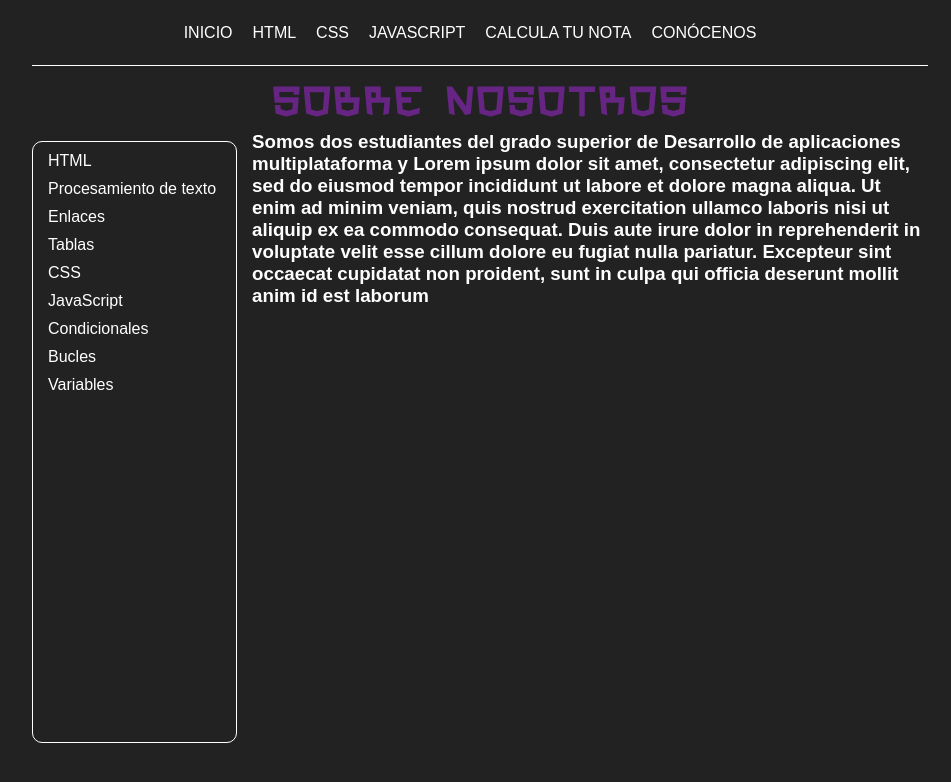
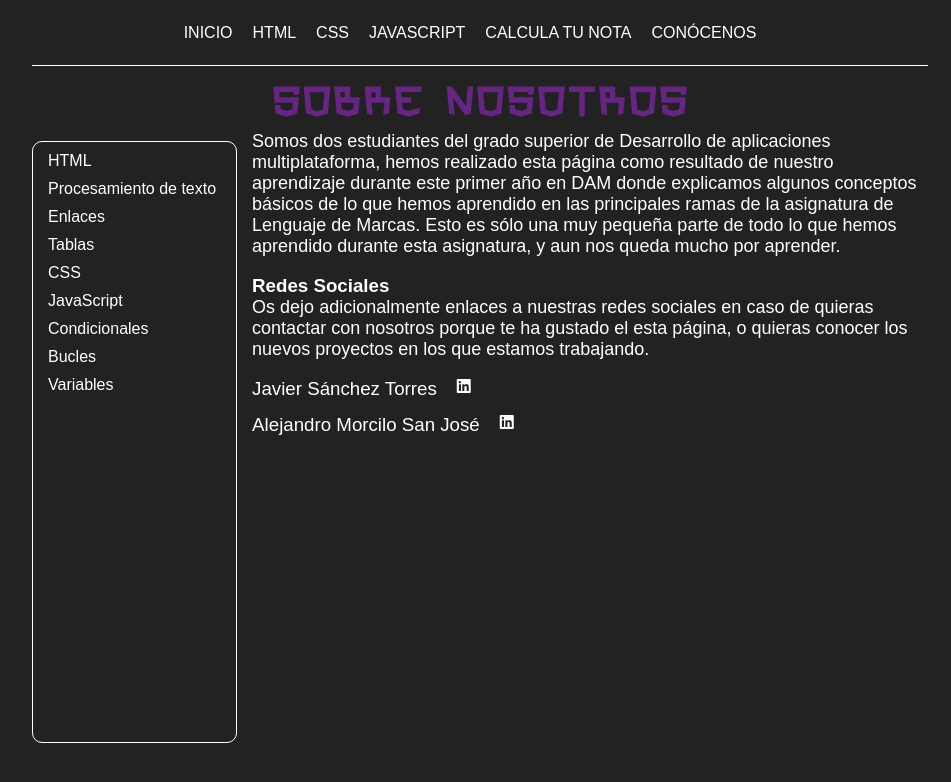
Before and after one commit to Almorsan/almorsan.github.io, a plain HTML site: page conocenos.html in a window 1280 px wide. Shown: the whole page, without its empty margins (160-1111 px from the left). Drawn offline with Linux system fonts and the light colour scheme.

Commit message:
Update conocenos.html

```diff
--- a/conocenos.html
+++ b/conocenos.html
@@ -4,17 +4,17 @@
     <meta charset="UTF-8">
     <meta http-equiv="X-UA-Compatible" content="IE=edge">
     <meta name="viewport" content="width=device-width, initial-scale=1.0">
+    <script src="https://kit.fontawesome.com/2150a313e7.js" crossorigin="anonymous"></script>
     <title>Conócenos</title>
     <link rel="stylesheet" href="style.css">
-     <link rel="icon" type="image/vnd.microsoft.icon" href="./imagenes/favicon2.png">
 </head>
 <body>
     <nav>
         <ul>
             <li><a href="index.html">INICIO</a></li>
-            <li><a href="htmlTexto.html">HTML</a></li> <!--Por defecto, se abre la página de variables-->
+            <li><a href="htmlTexto.html">HTML</a></li>
             <li><a href="paginaCss.html">CSS</a></li>
-            <li><a href="jsVariables.html">JAVASCRIPT</a></li> <!--Por defecto, se abre la página de variables-->
+            <li><a href="jsVariables.html">JAVASCRIPT</a></li>
             <li><a href="notaMedia.html">CALCULA TU NOTA</a></li>
             <li><a href="conocenos.html">CONÓCENOS</li>
         </ul>
@@ -40,52 +40,35 @@
             </div>
 
             <div>
-                <h1>Somos dos estudiantes del grado superior de Desarrollo de aplicaciones multiplataforma y
-                    Lorem ipsum dolor sit amet, consectetur adipiscing elit, sed do eiusmod tempor incididunt
-                    ut labore et dolore magna aliqua. Ut enim ad minim veniam, quis nostrud exercitation ullamco
-                     laboris nisi ut aliquip ex ea commodo consequat. Duis aute irure dolor in reprehenderit in voluptate
-                      velit esse cillum dolore eu fugiat nulla pariatur. Excepteur sint occaecat cupidatat non proident,
-                      sunt in culpa qui officia deserunt mollit anim id est laborum
+                <p>
+                    Somos dos estudiantes del grado superior de Desarrollo de aplicaciones multiplataforma, hemos
+                    realizado esta página como resultado de nuestro aprendizaje durante este primer año en DAM
+                    donde explicamos algunos conceptos básicos de lo que hemos aprendido en las principales ramas
+                    de la asignatura de Lenguaje de Marcas. Esto es sólo una muy pequeña parte de todo lo que
+                    hemos aprendido durante esta asignatura, y aun nos queda mucho por aprender.
+                </p> <br>
 
-                </h1>
+                <h1>Redes Sociales</h1>
+                <p>
+                    Os dejo adicionalmente enlaces a nuestras redes sociales en caso de quieras contactar con
+                    nosotros porque te ha gustado el esta página, o quieras conocer los nuevos proyectos en los
+                    que estamos trabajando.
+                </p> <br>
+
+                <ul>
+                    <h1><li>Javier Sánchez Torres</li></h1>
+                    <li><a href="https://www.linkedin.com/in/javier-sanchez-torres-dvlp/">
+                        <i class="fa-brands fa-linkedin"></i></a></li>
+                </ul>
+                <br>
+                <br>
+                <ul>
+                    <h1><li>Alejandro Morcilo San José</li></h1>
+                    <li><a href="">
+                        <i class="fa-brands fa-linkedin"></i></a></li>
+                </ul>
+
             </div>
-               <!--
-
-
-            <h2>Procesamiento de texto</h2>
-
-            <p>
-                En este apartado te voy a mostrar como puedes modificar el texto en html, como puede ser
-                poner la letra negrita, cursiva, distinto tamaño de encabezado con ejemplos.
-            </p>
-
-            <div class="gridEjemplos">
-                <div class="ejemploCodigo">
-                    <code>&lt;p&gt;</code> Esto es un texto de prueba <code>&lt;/p&gt;</code>
-                </div>
-
-                <div class="demostracionEjemplo">
-                    <p>La etiqueta p se muestra exactamente igual que la escribes</p>
-                </div>
-            </div>
-
-            <p>
-                Texto entre los ejemplos
-            </p>
-
-            <div class="gridEjemplos">
-                <div class="ejemploCodigo">
-                    <code>&lt;p&gt;</code> Esto es un texto de prueba <code>&lt;/p&gt;</code>
-                </div>
-
-                <div class="demostracionEjemplo">
-                    <p>La etiqueta p se muestra exactamente igual que la escribes</p>
-                </div>
-            </div>
-             -->
-
-
-
         </section>
 
     </article>
```
